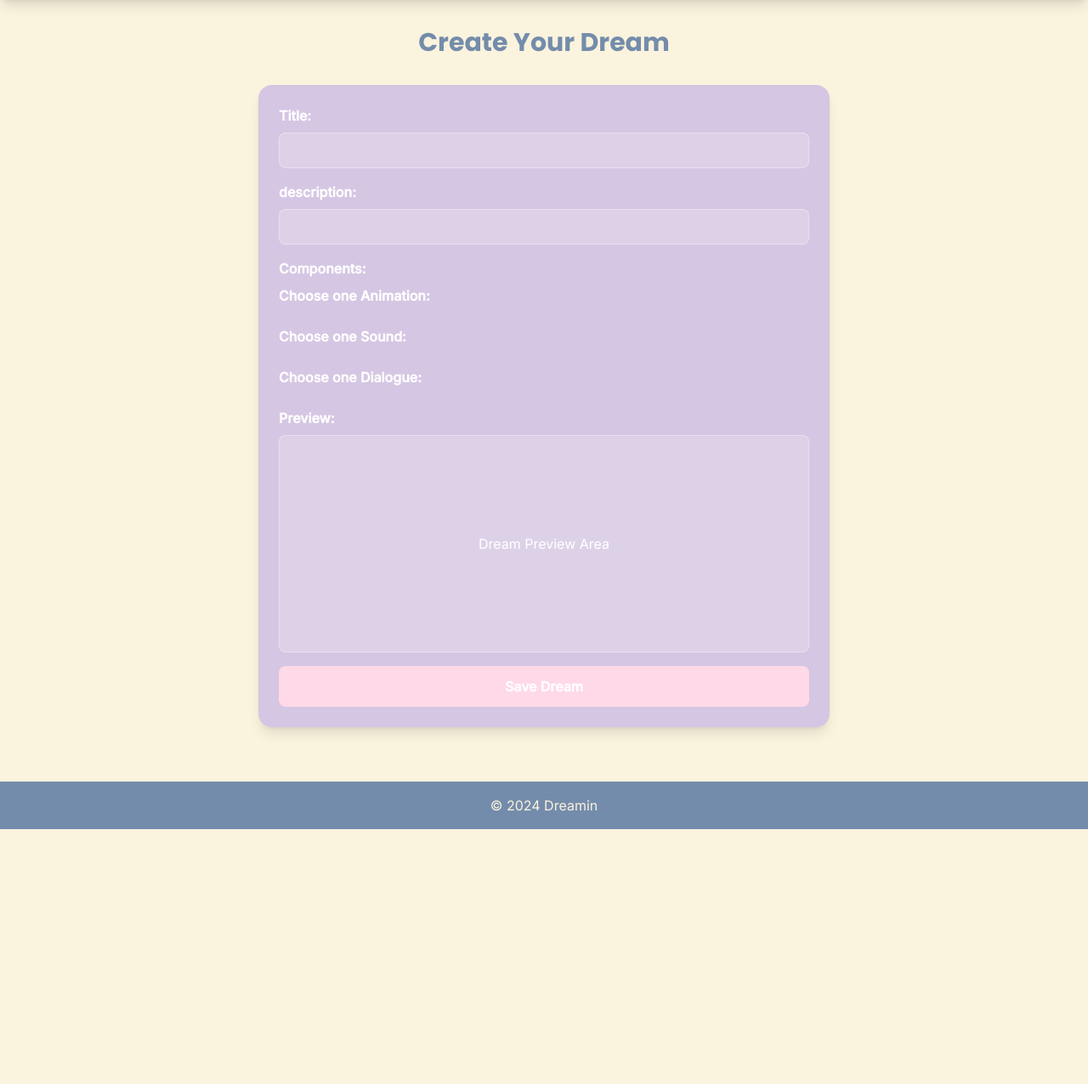
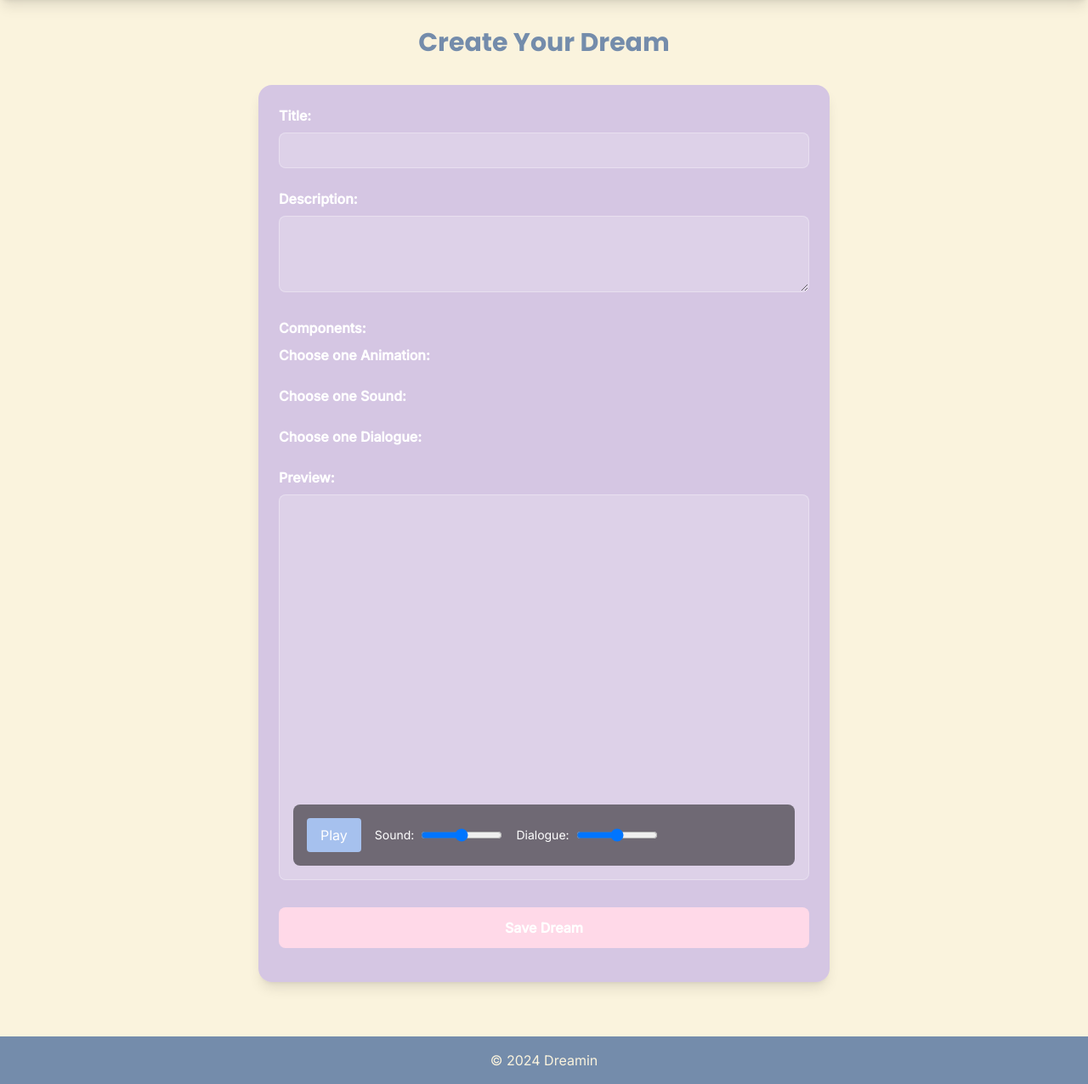
Before and after one commit to muhammadkasyfil/dreamin, a Django app: page /create-dream/ in a window 1280 px wide. Shown: the part 72-1348 px from the top of the page at 85% size. Before the commit the page ends 1048 px from the top, so only its background shows below. Run offline with Django 5.2, Linux system fonts and the light colour scheme; the visitor is signed in with stand-in values (Sample User, id 1); data that the repository does not hold is empty; some libraries are stand-ins or nearby versions.

Commit message:
enchance homepage, dream creation

```diff
--- a/main/templates/dreamcreation.html
+++ b/main/templates/dreamcreation.html
@@ -46,14 +46,16 @@
 
         <form method="POST" action="{% url 'create_dream' %}" class="max-w-2xl mx-auto bg-lavender/70 rounded-2xl p-6 shadow-lg backdrop-blur-sm">
             {% csrf_token %}
-            <div class="mb-4">
+            <div class="mb-6">
                 <label for="title" class="block text-white font-semibold mb-2">Title:</label>
-                <input type="text" id="title" name="title" class="w-full bg-white/20 border border-white/30 text-white placeholder-white/70 rounded-lg p-2 focus:outline-none focus:ring-2 focus:ring-softpink">
+                <input type="text" id="title" name="title" required
+                       class="w-full bg-white/20 border border-white/30 text-white placeholder-white/70 rounded-lg p-2">
             </div>
 
-            <div class="mb-4">
-                <label for="description" class="block text-white font-semibold mb-2">description:</label>
-                <input type="text" id="description" name="description" class="w-full bg-white/20 border border-white/30 text-white placeholder-white/70 rounded-lg p-2 focus:outline-none focus:ring-2 focus:ring-softpink">
+            <div class="mb-6">
+                <label for="description" class="block text-white font-semibold mb-2">Description:</label>
+                <textarea id="description" name="description" rows="3" required
+                          class="w-full bg-white/20 border border-white/30 text-white placeholder-white/70 rounded-lg p-2"></textarea>
             </div>
 
             <div class="mb-4">
@@ -116,20 +118,54 @@
                         {% endfor %}
                     </div>
                 </div>
-            </div>
 
-            <div class="mb-4">
+            <div class="mb-6">
                 <label class="block text-white font-semibold mb-2">Preview:</label>
-                <div class="bg-white/20 border border-white/30 rounded-lg p-4 h-64">
-                    <div class="w-full h-full flex items-center justify-center text-white">
-                        Dream Preview Area
+                <div class="bg-white/20 border border-white/30 rounded-lg p-4 relative">
+                    <div id="previewContainer" class="w-full aspect-video relative">
+                        <!-- Video Preview -->
+                        <video id="previewVideo" class="w-full h-full rounded hidden" loop>
+                            <source src="" type="video/mp4">
+                        </video>
+
+                        <!-- Audio Elements -->
+                        <audio id="previewSound" class="hidden">
+                            <source src="" type="audio/mpeg">
+                        </audio>
+                        <audio id="previewDialogue" class="hidden">
+                            <source src="" type="audio/mpeg">
+                        </audio>
+                    </div>
+
+                    <!-- Controls - Moved outside the video container -->
+                    <div class="mt-4 bg-black/50 p-4 rounded-lg">
+                        <div class="flex flex-wrap items-center gap-4">
+                            <button type="button" onclick="togglePreview()"
+                                    class="text-white hover:text-softpink bg-periwinkle px-4 py-2 rounded">
+                                Play
+                            </button>
+                            <!-- Volume Controls -->
+                            <div class="flex items-center gap-2">
+                                <label class="text-white text-sm whitespace-nowrap">Sound:</label>
+                                <input type="range" id="soundVolume" min="0" max="100" value="50"
+                                       class="w-24" oninput="updateVolume('previewSound', this.value)">
+                            </div>
+                            <div class="flex items-center gap-2">
+                                <label class="text-white text-sm whitespace-nowrap">Dialogue:</label>
+                                <input type="range" id="dialogueVolume" min="0" max="100" value="50"
+                                       class="w-24" oninput="updateVolume('previewDialogue', this.value)">
+                            </div>
+                        </div>
                     </div>
                 </div>
             </div>
 
-            <button type="submit" class="w-full bg-softpink hover:bg-softpink/80 text-white font-semibold py-3 px-4 rounded-lg transition-colors">
-                Save Dream
-            </button>
+            <div class="mt-8">
+                <button type="submit"
+                        class="w-full bg-softpink hover:bg-softpink/80 text-white font-semibold py-3 px-4 rounded-lg transition-colors">
+                    Save Dream
+                </button>
+            </div>
         </form>
     </main>
 
@@ -184,6 +220,63 @@
             closePreview();
         }
     });
+
+    const previewVideo = document.getElementById('previewVideo');
+    const previewSound = document.getElementById('previewSound');
+    const previewDialogue = document.getElementById('previewDialogue');
+    let isPlaying = false;
+
+    // Update preview when components are selected
+    function updatePreview() {
+        const selectedAnimation = document.querySelector('input[name="animation"]:checked');
+        const selectedSound = document.querySelector('input[name="sound"]:checked');
+        const selectedDialogue = document.querySelector('input[name="dialogue"]:checked');
+
+        if (selectedAnimation) {
+            const videoElement = selectedAnimation.closest('div').querySelector('video');
+            if (videoElement) {
+                previewVideo.src = videoElement.src;
+                previewVideo.classList.remove('hidden');
+            }
+        }
+
+        if (selectedSound) {
+            const audioElement = selectedSound.closest('div').querySelector('audio');
+            if (audioElement) {
+                previewSound.src = audioElement.src;
+            }
+        }
+
+        if (selectedDialogue) {
+            const audioElement = selectedDialogue.closest('div').querySelector('audio');
+            if (audioElement) {
+                previewDialogue.src = audioElement.src;
+            }
+        }
+    }
+
+    function togglePreview() {
+        if (isPlaying) {
+            previewVideo.pause();
+            previewSound.pause();
+            previewDialogue.pause();
+            isPlaying = false;
+        } else {
+            previewVideo.play();
+            previewSound.play();
+            previewDialogue.play();
+            isPlaying = true;
+        }
+    }
+
+    function updateVolume(elementId, value) {
+        document.getElementById(elementId).volume = value / 100;
+    }
+
+    // Add event listeners to radio buttons
+    document.querySelectorAll('input[type="radio"]').forEach(radio => {
+        radio.addEventListener('change', updatePreview);
+    });
     </script>
 </body>
 </html>
```
Also changed, not shown: main/templates/home.html (+36 -23 lines).
